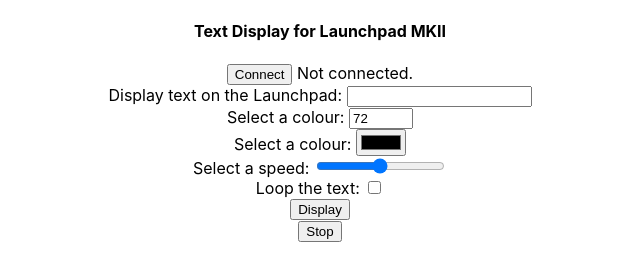
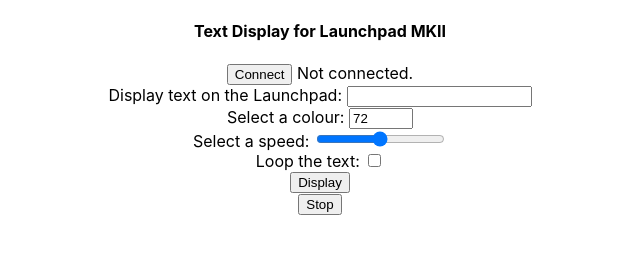
Before and after one commit to stellartux/rainbow-machine, a website: page index.html in a window 1280 px wide. Shown: the whole page, without its empty margins (320-960 px from the left). Drawn offline with nearby package versions, Linux system fonts and the light colour scheme.

Commit message:
Removed non-working feature
I'll add the color picker back in when it actually works.

```diff
--- a/index.html
+++ b/index.html
@@ -25,10 +25,6 @@
 				<input id="colorSelect" type="number" min="0" max="127" value="72" />
 			</div>
 			<div>
-				<label for="colorPicker">Select a colour:</label>
-				<input id="colorPicker" type="color" />
-			</div>
-			<div>
 				<label for="speed">Select a speed:</label>
 				<input id="speed" type="range" min="1" max="7" value="4" step="1" />
 			</div>
```
